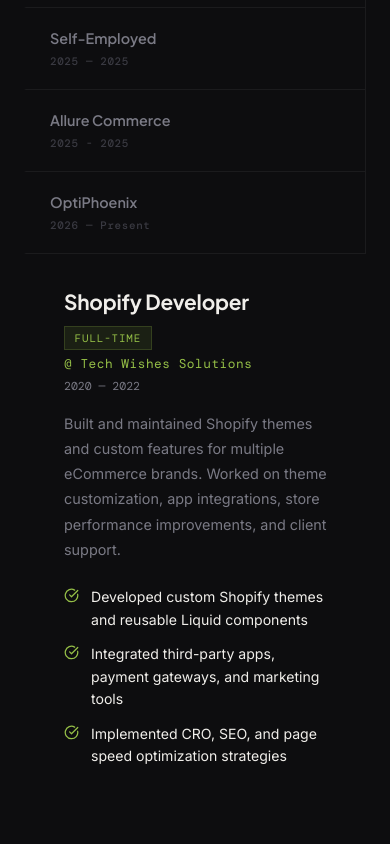
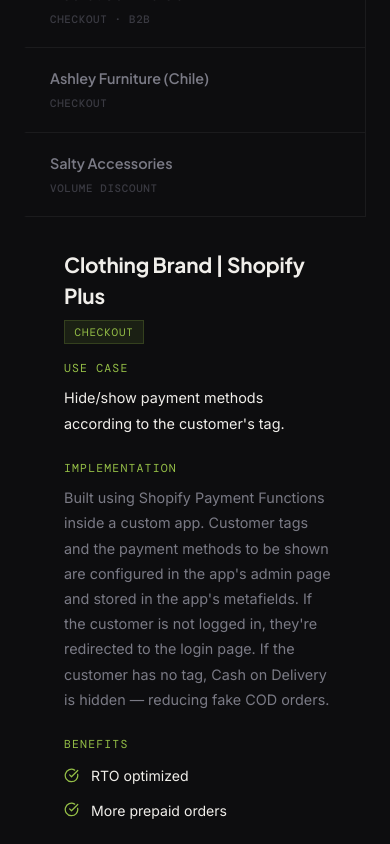
Before and after one commit to Sanchari2506/New-Portfolio-in-Next.js, a React (Vite) app: page / in a window 390 px wide. Shown: the part 9800-10644 px from the top of the page. Built offline with nearby package versions, Linux system fonts and the light colour scheme.

Commit message:
case studies added

```diff
--- /dev/null
+++ b/src/app/components/CaseStudies.tsx
@@ -0,0 +1,210 @@
+import { useState } from "react";
+import { CheckCircle } from "lucide-react";
+
+const caseStudies = [
+  {
+    id: 1,
+    brand: "Clothing Brand | Shopify Plus",
+    categories: ["Checkout"],
+    useCase:
+      "Hide/show payment methods according to the customer's tag.",
+    implementation:
+      "Built using Shopify Payment Functions inside a custom app. Customer tags and the payment methods to be shown are configured in the app's admin page and stored in the app's metafields. If the customer is not logged in, they're redirected to the login page. If the customer has no tag, Cash on Delivery is hidden — reducing fake COD orders.",
+    benefits: ["RTO optimized", "More prepaid orders"],
+  },
+  {
+    id: 2,
+    brand: "Flooret Commercial",
+    categories: ["Checkout", "B2B"],
+    useCase:
+      "Show \"Pay By Invoice\" as a payment method only for customers with a \"pay_by_invoice_only\" tag, along with an information banner above the shipping section. Other customers see all payment methods except \"Pay By Invoice\".",
+    implementation:
+      "Implemented using Shopify Payment Functions within a custom app.",
+    benefits: ["AOV increased"],
+  },
+  {
+    id: 3,
+    brand: "Ashley Furniture (Chile)",
+    categories: ["Checkout"],
+    useCase:
+      "Reduce fake orders and fake addresses by adding RUT validation and address validation on the checkout page.",
+    implementation:
+      "Implemented using a Shopify custom app. Added a RUT input field with validation as the customer fills in other fields, along with address validation. The checkout flow is restricted if the RUT number is invalid.",
+    benefits: ["RTO optimized", "Authentic orders"],
+  },
+  {
+    id: 4,
+    brand: "Salty Accessories",
+    categories: ["Volume Discount"],
+    useCase:
+      "Custom volume discounts for charms and pendants. Merchants can create multiple volume discounts across different product lists, each with its own threshold volumes and discount percentage/fixed amount, targeted to specific customers or customer segments, with an automatic discount code generated for each.",
+    implementation:
+      "Built as a custom Shopify app using Shopify Functions, the Discount and Product Admin GraphQL APIs, and the Cart Transform API.",
+    benefits: ["Flexible merchandising", "Automated discount codes"],
+  },
+];
+
+export function CaseStudies() {
+  const [active, setActive] = useState(1);
+  const current = caseStudies.find((c) => c.id === active)!;
+
+  return (
+    <section id="case-studies" style={{ padding: "7rem 0", borderTop: "1px solid rgba(255,255,255,0.06)" }}>
+      <div className="max-w-6xl mx-auto px-6">
+        {/* Header */}
+        <div className="mb-12">
+          <p
+            className="mb-3"
+            style={{ fontFamily: "'DM Mono', monospace", color: "#95bf47", fontSize: "0.75rem", letterSpacing: "0.14em" }}
+          >
+            {"04 / CASE STUDIES"}
+          </p>
+          <h2
+            style={{
+              fontFamily: "'Plus Jakarta Sans', sans-serif",
+              fontSize: "clamp(2rem, 4vw, 3rem)",
+              fontWeight: 800,
+              color: "#f0eeea",
+              letterSpacing: "-0.02em",
+              lineHeight: 1.1,
+            }}
+          >
+            Problem, Solution, Impact
+          </h2>
+        </div>
+
+        <div className="grid grid-cols-1 md:grid-cols-3 gap-0">
+          {/* Sidebar */}
+          <div role="tablist" aria-label="Case studies" style={{ borderRight: "1px solid rgba(255,255,255,0.06)" }}>
+            {caseStudies.map((item) => (
+              <button
+                key={item.id}
+                id={`case-study-tab-${item.id}`}
+                role="tab"
+                aria-selected={active === item.id}
+                aria-controls="case-study-panel"
+                onClick={() => setActive(item.id)}
+                style={{
+                  width: "100%",
+                  textAlign: "left",
+                  padding: "1.25rem 1.5rem",
+                  background: active === item.id ? "#141417" : "transparent",
+                  borderLeft: active === item.id ? "2px solid #95bf47" : "2px solid transparent",
+                  borderBottom: "1px solid rgba(255,255,255,0.06)",
+                  cursor: "pointer",
+                  transition: "all 0.2s",
+                }}
+              >
+                <p
+                  style={{
+                    fontFamily: "'Plus Jakarta Sans', sans-serif",
+                    fontSize: "0.9rem",
+                    fontWeight: 600,
+                    color: active === item.id ? "#f0eeea" : "#7a7a85",
+                    marginBottom: "0.35rem",
+                  }}
+                >
+                  {item.brand}
+                </p>
+                <p
+                  style={{
+                    fontFamily: "'DM Mono', monospace",
+                    fontSize: "0.68rem",
+                    color: active === item.id ? "#95bf47" : "#3a3a42",
+                    letterSpacing: "0.06em",
+                  }}
+                >
+                  {item.categories.join(" · ").toUpperCase()}
+                </p>
+              </button>
+            ))}
+          </div>
+
+          {/* Detail panel */}
+          <div
+            id="case-study-panel"
+            role="tabpanel"
+            aria-labelledby={`case-study-tab-${current.id}`}
+            className="md:col-span-2"
+            style={{ padding: "2rem 2rem 2rem 2.5rem" }}
+          >
+            <div className="flex items-start justify-between flex-wrap gap-2 mb-4">
+              <h3
+                style={{
+                  fontFamily: "'Plus Jakarta Sans', sans-serif",
+                  fontSize: "1.3rem",
+                  fontWeight: 700,
+                  color: "#f0eeea",
+                  letterSpacing: "-0.01em",
+                }}
+              >
+                {current.brand}
+              </h3>
+              <div className="flex flex-wrap gap-2">
+                {current.categories.map((c) => (
+                  <span
+                    key={c}
+                    style={{
+                      fontFamily: "'DM Mono', monospace",
+                      fontSize: "0.68rem",
+                      letterSpacing: "0.08em",
+                      padding: "0.2rem 0.6rem",
+                      background: "rgba(149,191,71,0.1)",
+                      color: "#95bf47",
+                      border: "1px solid rgba(149,191,71,0.2)",
+                    }}
+                  >
+                    {c.toUpperCase()}
+                  </span>
+                ))}
+              </div>
+            </div>
+
+            <div className="mb-6">
+              <p
+                className="mb-2"
+                style={{ fontFamily: "'DM Mono', monospace", fontSize: "0.72rem", color: "#95bf47", letterSpacing: "0.1em" }}
+              >
+                USE CASE
+              </p>
+              <p style={{ fontFamily: "'Inter', sans-serif", fontSize: "0.9rem", lineHeight: 1.75, color: "#f0eeea" }}>
+                {current.useCase}
+              </p>
+            </div>
+
+            <div className="mb-6">
+              <p
+                className="mb-2"
+                style={{ fontFamily: "'DM Mono', monospace", fontSize: "0.72rem", color: "#95bf47", letterSpacing: "0.1em" }}
+              >
+                IMPLEMENTATION
+              </p>
+              <p style={{ fontFamily: "'Inter', sans-serif", fontSize: "0.9rem", lineHeight: 1.75, color: "#7a7a85" }}>
+                {current.implementation}
+              </p>
+            </div>
+
+            <div>
+              <p
+                className="mb-3"
+                style={{ fontFamily: "'DM Mono', monospace", fontSize: "0.72rem", color: "#95bf47", letterSpacing: "0.1em" }}
+              >
+                BENEFITS
+              </p>
+              <ul className="flex flex-col gap-3">
+                {current.benefits.map((b) => (
+                  <li key={b} className="flex items-start gap-3">
+                    <CheckCircle size={15} style={{ color: "#95bf47", flexShrink: 0, marginTop: "0.15rem" }} aria-hidden="true" focusable="false" />
+                    <span style={{ fontFamily: "'Inter', sans-serif", fontSize: "0.88rem", color: "#f0eeea", lineHeight: 1.6 }}>
+                      {b}
+                    </span>
+                  </li>
+                ))}
+              </ul>
+            </div>
+          </div>
+        </div>
+      </div>
+    </section>
+  );
+}
--- a/src/app/components/Contact.tsx
+++ b/src/app/components/Contact.tsx
@@ -16,7 +16,7 @@ export function Contact() {
             className="mb-3"
             style={{ fontFamily: "'DM Mono', monospace", color: "#95bf47", fontSize: "0.75rem", letterSpacing: "0.14em" }}
           >
-            {"05 / CONTACT"}
+            {"06 / CONTACT"}
           </p>
           <h2
             style={{
--- a/src/app/components/Experience.tsx
+++ b/src/app/components/Experience.tsx
@@ -87,7 +87,7 @@ export function Experience() {
             className="mb-3"
             style={{ fontFamily: "'DM Mono', monospace", color: "#95bf47", fontSize: "0.75rem", letterSpacing: "0.14em" }}
           >
-            {"04 / EXPERIENCE"}
+            {"05 / EXPERIENCE"}
           </p>
           <h2
             style={{
--- a/src/app/components/Nav.tsx
+++ b/src/app/components/Nav.tsx
@@ -2,7 +2,7 @@ import { useState, useEffect } from "react";
 import { Link, useLocation, useNavigate } from "react-router";
 import { Menu, X } from "lucide-react";
 
-const sectionLinks = ["About", "Skills", "Projects", "Experience", "Contact"];
+const sectionLinks = ["About", "Skills", "Projects", "Case Studies", "Experience", "Contact"];
 
 export function Nav() {
   const [open, setOpen] = useState(false);
@@ -27,13 +27,14 @@ export function Nav() {
   const scrollToSection = (id: string) => {
     setOpen(false);
     setActive(id);
+    const slug = id.toLowerCase().replace(/\s+/g, "-");
 
     if (location.pathname !== "/") {
-      navigate(`/#${id.toLowerCase()}`);
+      navigate(`/#${slug}`);
       return;
     }
 
-    document.getElementById(id.toLowerCase())?.scrollIntoView({ behavior: "smooth" });
+    document.getElementById(slug)?.scrollIntoView({ behavior: "smooth" });
   };
 
   const navButtonStyle = (label: string) => ({
--- a/src/app/pages/HomePage.tsx
+++ b/src/app/pages/HomePage.tsx
@@ -5,6 +5,7 @@ import { Hero } from "../components/Hero";
 import { TrustedBrands } from "../components/TrustedBrands";
 import { Skills } from "../components/Skills";
 import { Projects } from "../components/Projects";
+import { CaseStudies } from "../components/CaseStudies";
 import { Experience } from "../components/Experience";
 import { Contact } from "../components/Contact";
 import { Footer } from "../components/Footer";
@@ -74,6 +75,7 @@ export function HomePage() {
         <TrustedBrands />
         <Skills />
         <Projects />
+        <CaseStudies />
         <Experience />
         <Contact />
       </main>
```
